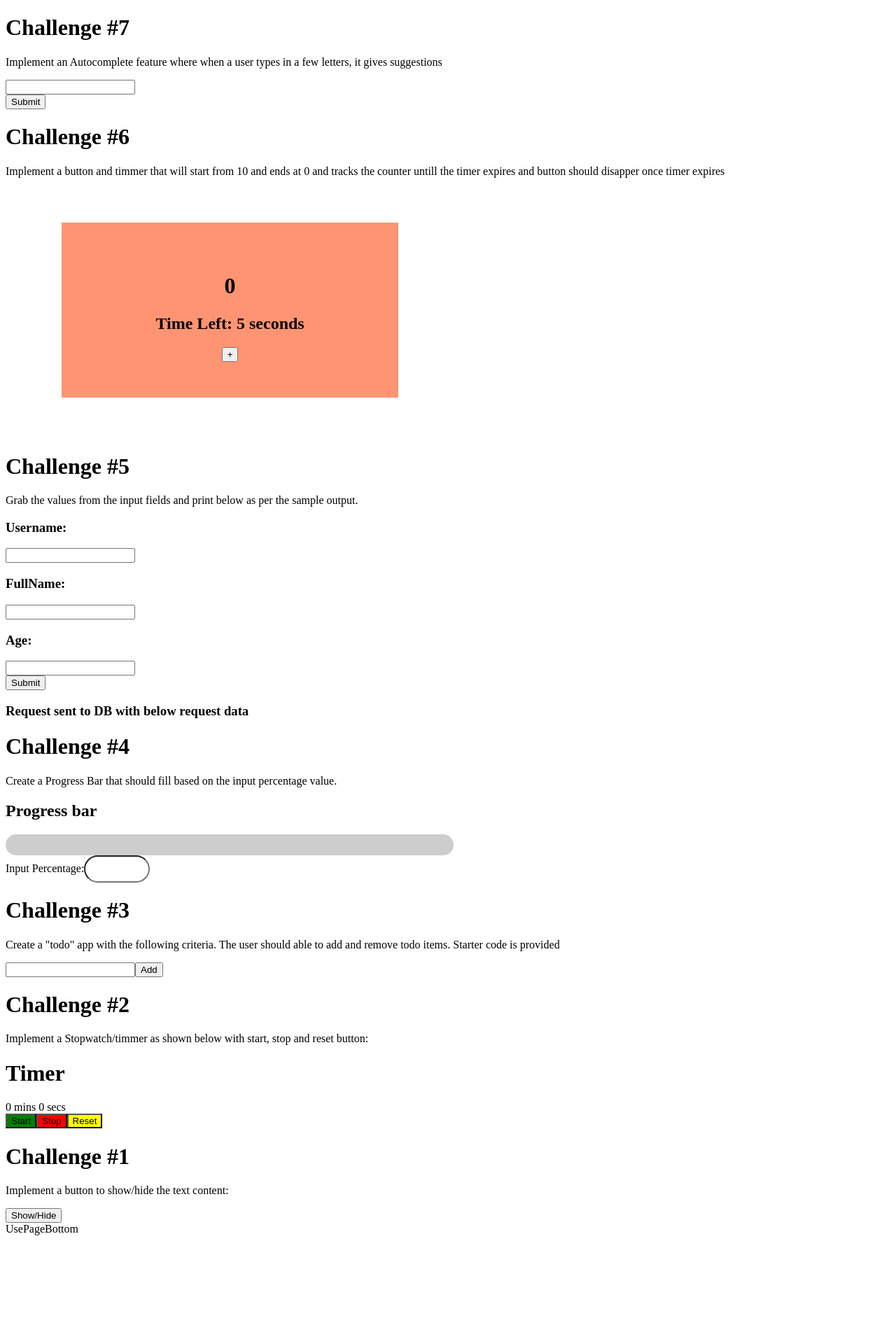
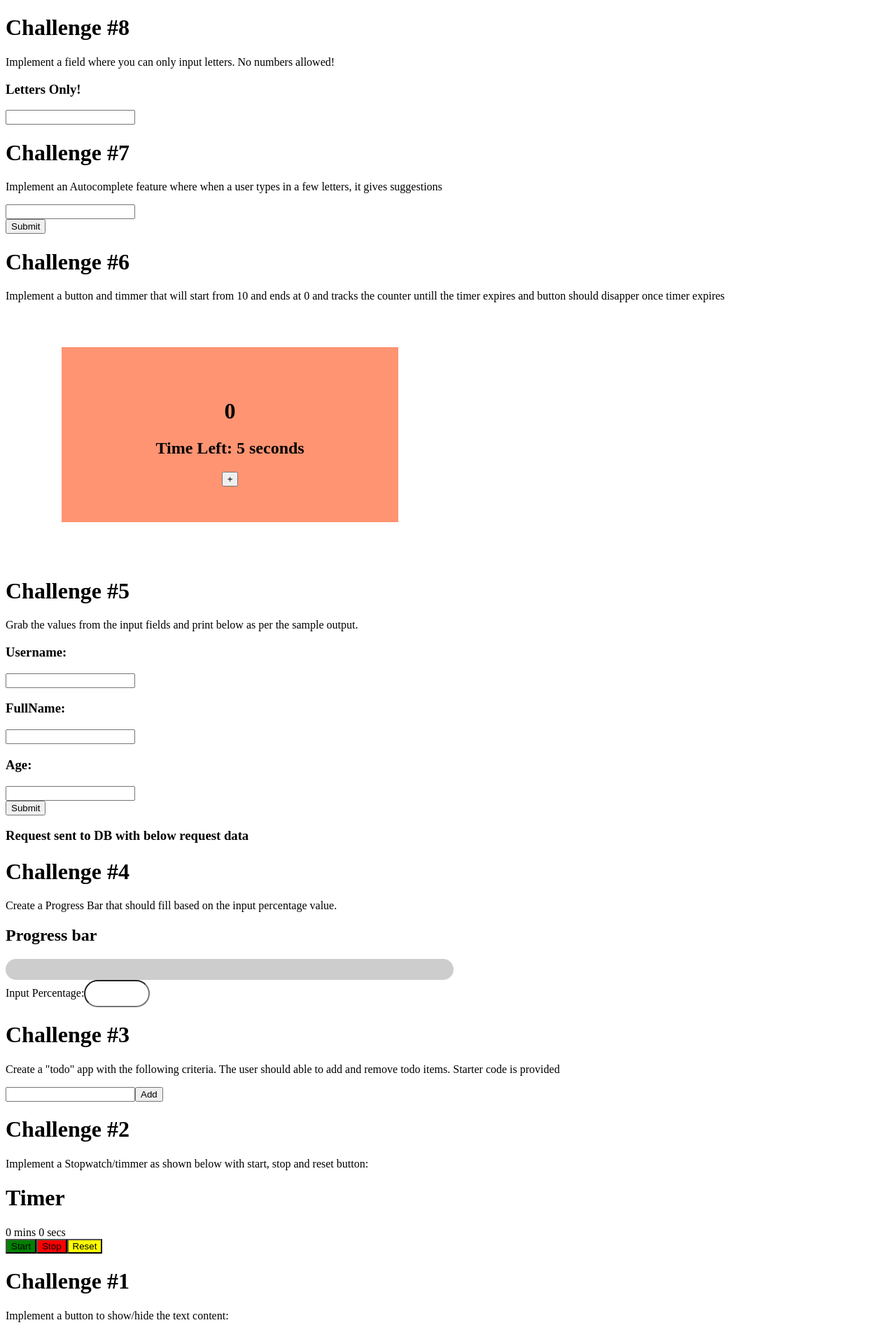
Before and after one commit to patriceandrea/learn-react, a React (Create React App) app in the folder my-app/: page / in a window 1280 px wide. Shown: the top 1903 px of the page at 70% size. Before the commit the page ends 1773 px from the top, so only its background shows below. Built offline with nearby package versions, Linux system fonts and the light colour scheme.

Commit message:
completes challenge #8

```diff
--- a/my-app/src/App.js
+++ b/my-app/src/App.js
@@ -6,11 +6,12 @@ import ShowHideTitle from "./components/ShowHideTitle";
 import StopwatchTimer from "./components/StopwatchTimer";
 import SubmitFormData from "./components/SubmitFormData";
 import ToDoList from "./components/ToDoList";
-import UsePageBottom from "./components/UsePageBottom";
+import InvalidateNumbers from "./components/InvalidateNumbers";
 
 function App() {
   return (
     <div>
+      <InvalidateNumbers/>
       <Autocomplete />
       <MaxCount />
       <SubmitFormData />
@@ -18,7 +19,7 @@ function App() {
       <ToDoList />
       <StopwatchTimer />
       <ShowHideTitle />
-      <UsePageBottom/>
+
     </div>
   );
 }
--- /dev/null
+++ b/my-app/src/components/InvalidateNumbers.js
@@ -0,0 +1,31 @@
+import React, { useState } from "react";
+
+//have a state for the value in the textfield
+//have an handleChange function where only letters alllowed.
+// How to allow only letters? use regex? use the String.replace ,ethod to remove non letters
+//once input a number, the textfield is gonna be blank
+
+const InvalidateNumbers = () => {
+
+const [value, setValue] = useState('')
+
+const handleChange = (e)=>{
+  const regex = /[^a-z]/gi;
+
+  //non letter characters gets replaced to an empty string
+  const result = e.target.value.replace(regex, '')
+
+  setValue(result)
+}
+
+  return (
+    <>
+      <h1>Challenge #8</h1>
+      <p>Implement a field where you can only input letters. No numbers allowed! </p>
+      <h3>Letters Only!</h3>
+      <input onChange={handleChange} value={value}/>
+    </>
+  );
+};
+
+export default InvalidateNumbers;
--- a/my-app/src/components/UsePageBottom.js
+++ /dev/null
@@ -1,9 +0,0 @@
-import React from 'react'
-
-const UsePageBottom = () => {
-  return (
-    <div>UsePageBottom</div>
-  )
-}
-
-export default UsePageBottom;
```
